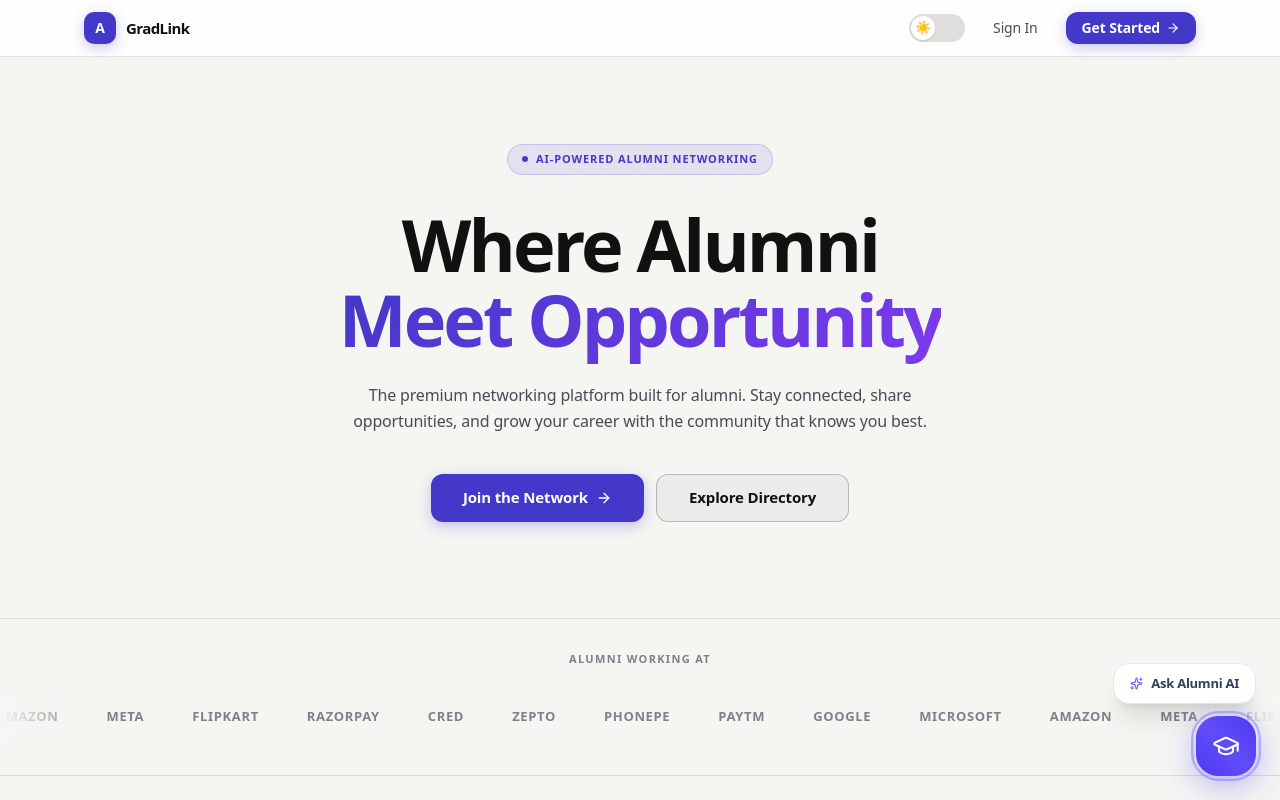
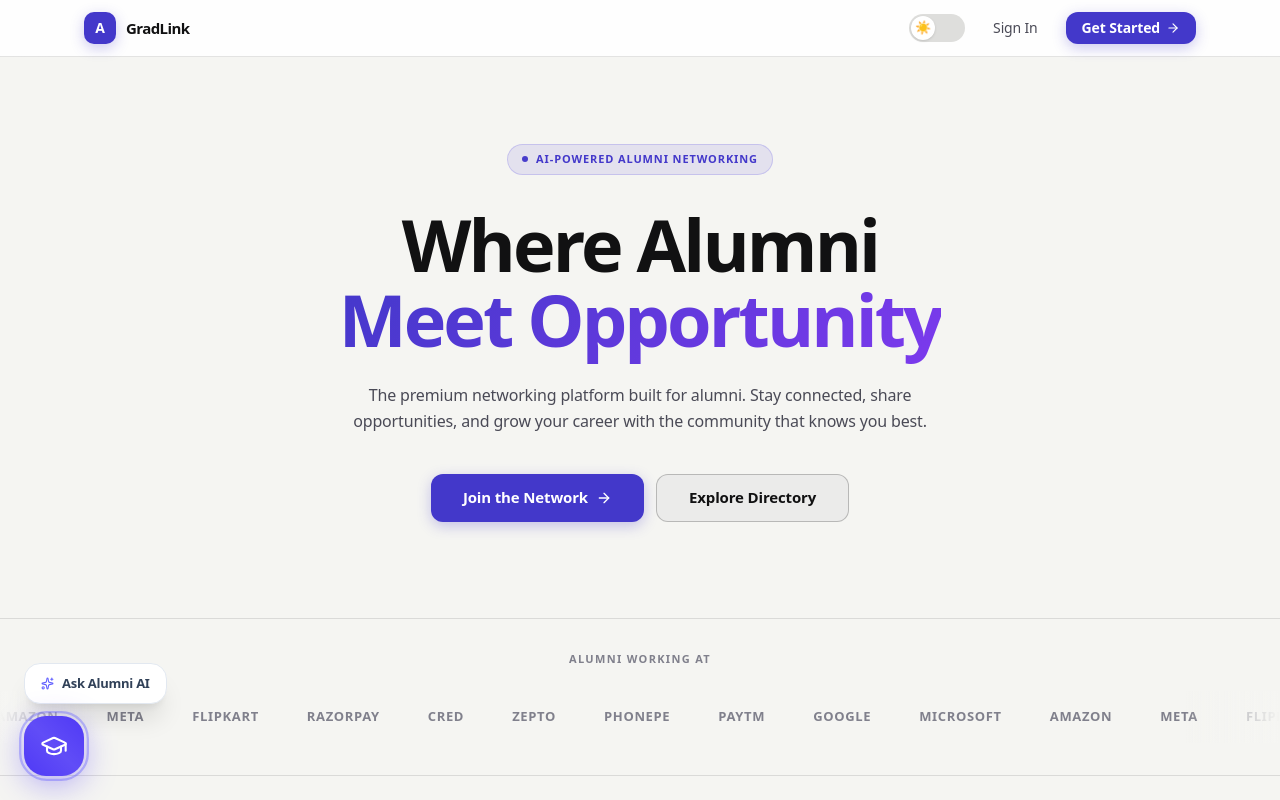
Before and after one commit to deadpool144/GradLink, a Next.js app: page / in a window 1280 px wide. Shown: the top 800 px of the page. Built offline with nearby package versions, Linux system fonts and the light colour scheme; no server answers.

Commit message:
ai button location

```diff
--- a/components/AiChat.jsx
+++ b/components/AiChat.jsx
@@ -162,7 +162,7 @@ const AiChat = ({ isOpen, onClose }) => {
           animate={{ opacity: 1, y: 0, scale: 1, filter: "blur(0px)" }}
           exit={{ opacity: 0, y: 24, scale: 0.96, filter: "blur(8px)" }}
           transition={{ type: "spring", damping: 30, stiffness: 320, mass: 0.8 }}
-          className="fixed bottom-[90px] right-6 z-50 flex flex-col"
+          className="fixed bottom-[90px] left-6 z-50 flex flex-col"
           style={{ width: "min(420px, calc(100vw - 1.5rem))", height: "min(580px, calc(100vh - 120px))" }}
         >
           {/* Glass card */}
--- a/components/AiChatButton.jsx
+++ b/components/AiChatButton.jsx
@@ -36,7 +36,7 @@ const AiChatButton = () => {
 
   return (
     <>
-      <div className="fixed bottom-6 right-6 z-50 flex flex-col items-end gap-3">
+      <div className="fixed bottom-6 left-6 z-50 flex flex-col items-start gap-3">
         {/* Floating label nudge */}
         <AnimatePresence>
           {showLabel && !isOpen && (
```
